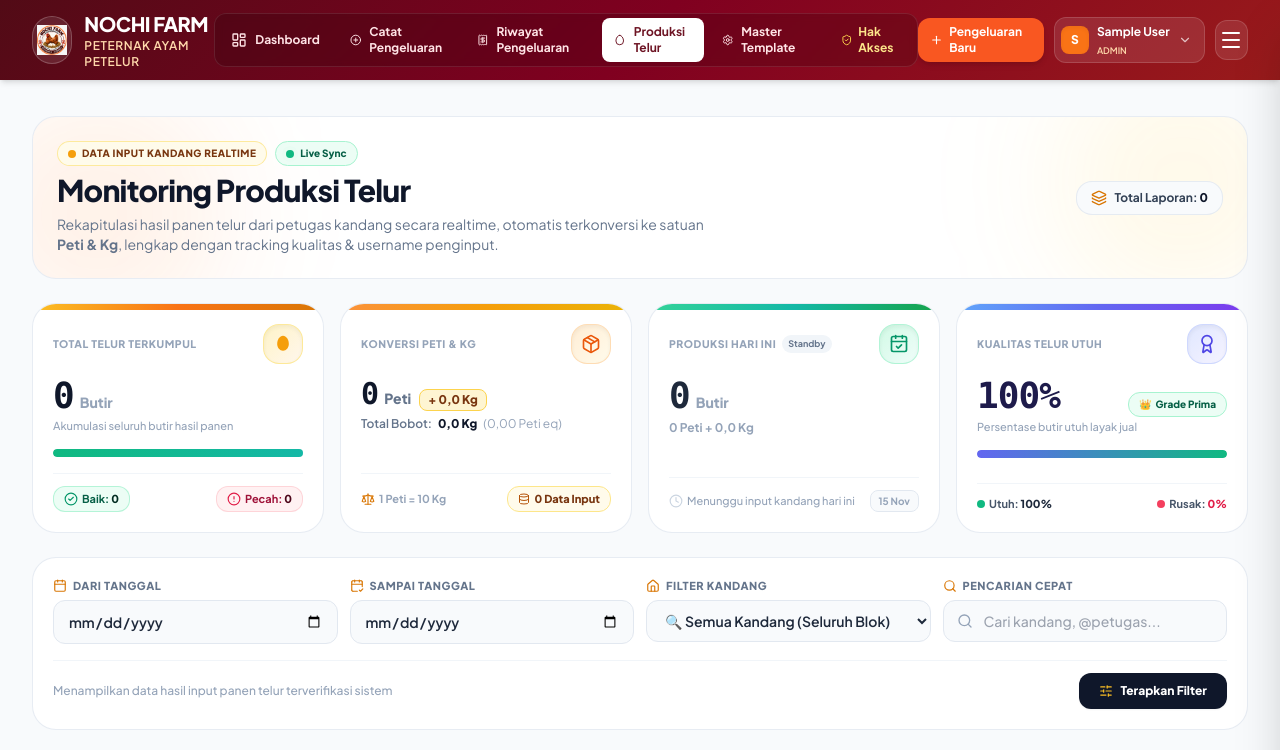
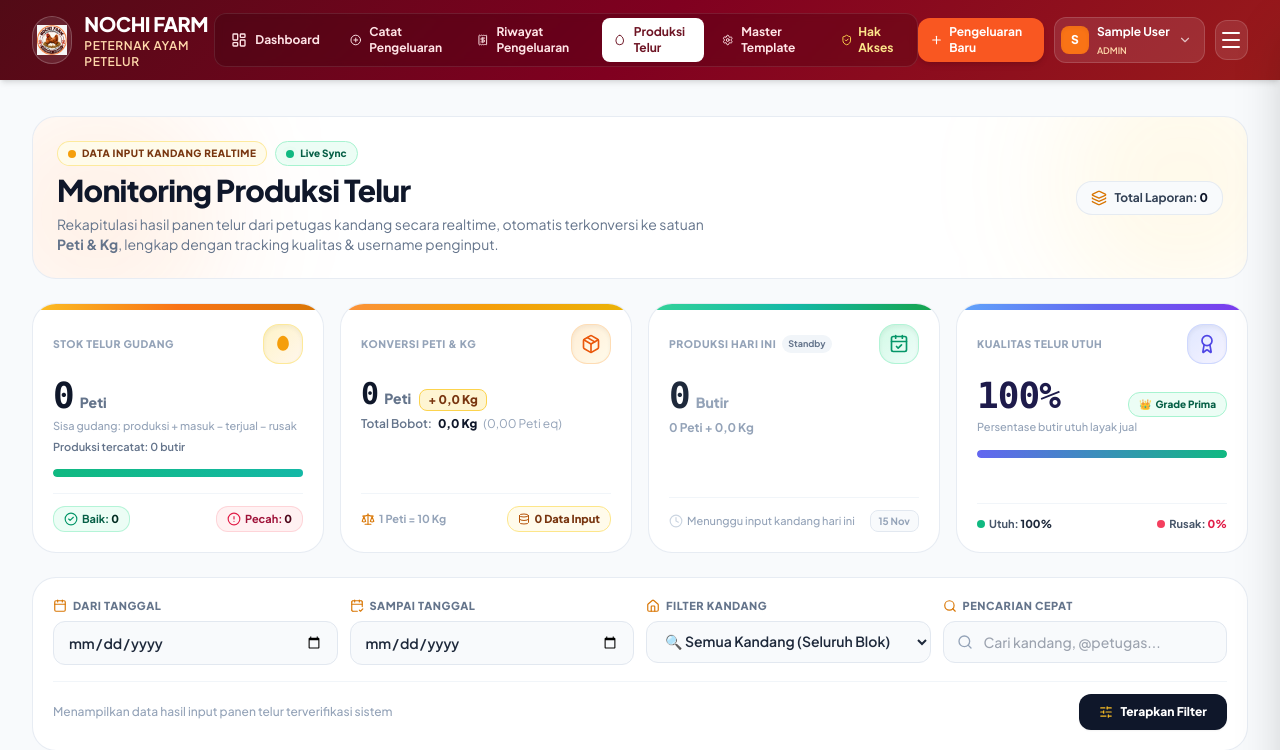
Before and after one commit to sandysamiaji/pengeluaran_nochifarm, a Laravel app: page /produksi in a window 1280 px wide. Shown: the top 750 px of the page. Run offline with Laravel 10, Linux system fonts and the light colour scheme; the visitor is signed in with stand-in values (Sample User, id 1); data that the repository does not hold is empty; some libraries are stand-ins or nearby versions.

Commit message:
Update expense and production controllers to calculate total amounts accurately and adjust UI for warehouse stock display

```diff
--- a/app/Http/Controllers/ExpenseController.php
+++ b/app/Http/Controllers/ExpenseController.php
@@ -260,8 +260,9 @@ class ExpenseController extends Controller
             });
         }
 
+        // Hitung total sebelum paginate(): paginate mengubah query (limit/offset) sehingga sum di halaman >1 jadi 0
+        $totalNominal = (clone $query)->sum('amount');
         $expenses = $query->paginate(10)->withQueryString();
-        $totalNominal = (clone $query)->sum('amount');
         $categories = self::getCategoriesData();
 
         return view('expenses.index', compact('expenses', 'totalNominal', 'categories', 'startDate', 'endDate', 'category', 'search'));
--- a/app/Http/Controllers/ProductionController.php
+++ b/app/Http/Controllers/ProductionController.php
@@ -60,13 +60,13 @@ class ProductionController extends Controller
         $totalCrates = (float) (clone $query)->sum('crates_count');
         $totalWeightKg = (float) (clone $query)->sum('weight_kg');
 
-        // Konversi Peti & Kg: 1 Peti = 10 Kg
-        $intPeti = (int) floor($totalCrates);
-        $sisaKg = round(($totalCrates - $intPeti) * 10, 1);
-        if ($sisaKg >= 10) {
-            $intPeti += (int) floor($sisaKg / 10);
-            $sisaKg = round($sisaKg - (floor($sisaKg / 10) * 10), 1);
-        }
+        // Konversi Peti & Kg: 1 Peti = 10 Kg (kg yang diinput ikut dinaikkan jadi peti)
+        $totalKgAll = round(($totalCrates * 10) + $totalWeightKg, 1);
+        $intPeti = (int) floor($totalKgAll / 10);
+        $sisaKg = round($totalKgAll - ($intPeti * 10), 1);
+
+        // Stok telur gudang riil (produksi + masuk - terjual - rusak), sama dengan angka di dashboard
+        $stokGudang = \App\Services\WarehouseInventoryService::getInventorySummary()['telur'];
 
         // Produksi Hari Ini Realtime
         $today = Carbon::today()->toDateString();
@@ -94,6 +94,7 @@ class ProductionController extends Controller
             'totalCrates',
             'totalWeightKg',
             'intPeti',
+            'stokGudang',
             'sisaKg',
             'todayEggs',
             'todayGoodEggs',
--- a/resources/views/production/index.blade.php
+++ b/resources/views/production/index.blade.php
@@ -65,7 +65,7 @@
             <div>
                 <!-- Top Header: Label & Icon -->
                 <div class="flex items-center justify-between gap-2">
-                    <span class="text-[10.5px] font-extrabold text-slate-400 uppercase tracking-wider">Total Telur Terkumpul</span>
+                    <span class="text-[10.5px] font-extrabold text-slate-400 uppercase tracking-wider">Stok Telur Gudang</span>
                     <div class="w-10 h-10 rounded-2xl bg-gradient-to-br from-amber-100 to-orange-50 text-amber-700 border border-amber-200/80 shadow-inner flex items-center justify-center group-hover:scale-105 transition-transform">
                         <svg class="w-5 h-5 fill-amber-500 drop-shadow-2xs" viewBox="0 0 24 24" xmlns="http://www.w3.org/2000/svg">
                             <path d="M12 2C8.13 2 5 6.48 5 12c0 4.42 3.13 8 7 8s7-3.58 7-8c0-5.52-3.13-10-7-10z"/>
@@ -75,13 +75,21 @@
 
                 <!-- Main Number -->
                 <div class="mt-3">
-                    <div class="flex items-baseline gap-1.5">
-                        <span class="text-3xl sm:text-4xl font-black text-slate-900 tracking-tight font-mono">
-                            {{ number_format($totalEggs, 0, ',', '.') }}
+                    <div class="flex flex-wrap items-baseline gap-1.5">
+                        <span class="text-3xl sm:text-4xl font-black {{ ($stokGudang['is_defisit'] ?? false) ? 'text-rose-600' : 'text-slate-900' }} tracking-tight font-mono">
+                            {{ number_format($stokGudang['stok_peti'] ?? 0, 0, ',', '.') }}
                         </span>
-                        <span class="text-xs sm:text-sm font-extrabold text-slate-400">Butir</span>
+                        <span class="text-xs sm:text-sm font-extrabold text-slate-500">Peti</span>
+                        @if(($stokGudang['stok_kg'] ?? 0) != 0)
+                            <span class="inline-flex items-center px-2 py-0.5 rounded-lg text-xs font-black bg-amber-100/80 text-amber-900 border border-amber-300 shadow-2xs">
+                                + {{ number_format($stokGudang['stok_kg'], 1, ',', '.') }} Kg
+                            </span>
+                        @endif
                     </div>
-                    <span class="text-[11px] text-slate-400 font-medium block mt-0.5">Akumulasi seluruh butir hasil panen</span>
+                    <span class="text-[11px] text-slate-400 font-medium block mt-0.5">Sisa gudang: produksi + masuk − terjual − rusak</span>
+                    <span class="text-[11px] text-slate-500 font-semibold block mt-1">
+                        Produksi tercatat: {{ number_format($totalEggs, 0, ',', '.') }} butir
+                    </span>
                 </div>
 
                 <!-- Visual Ratio Bar (Baik vs Pecah) -->
```
